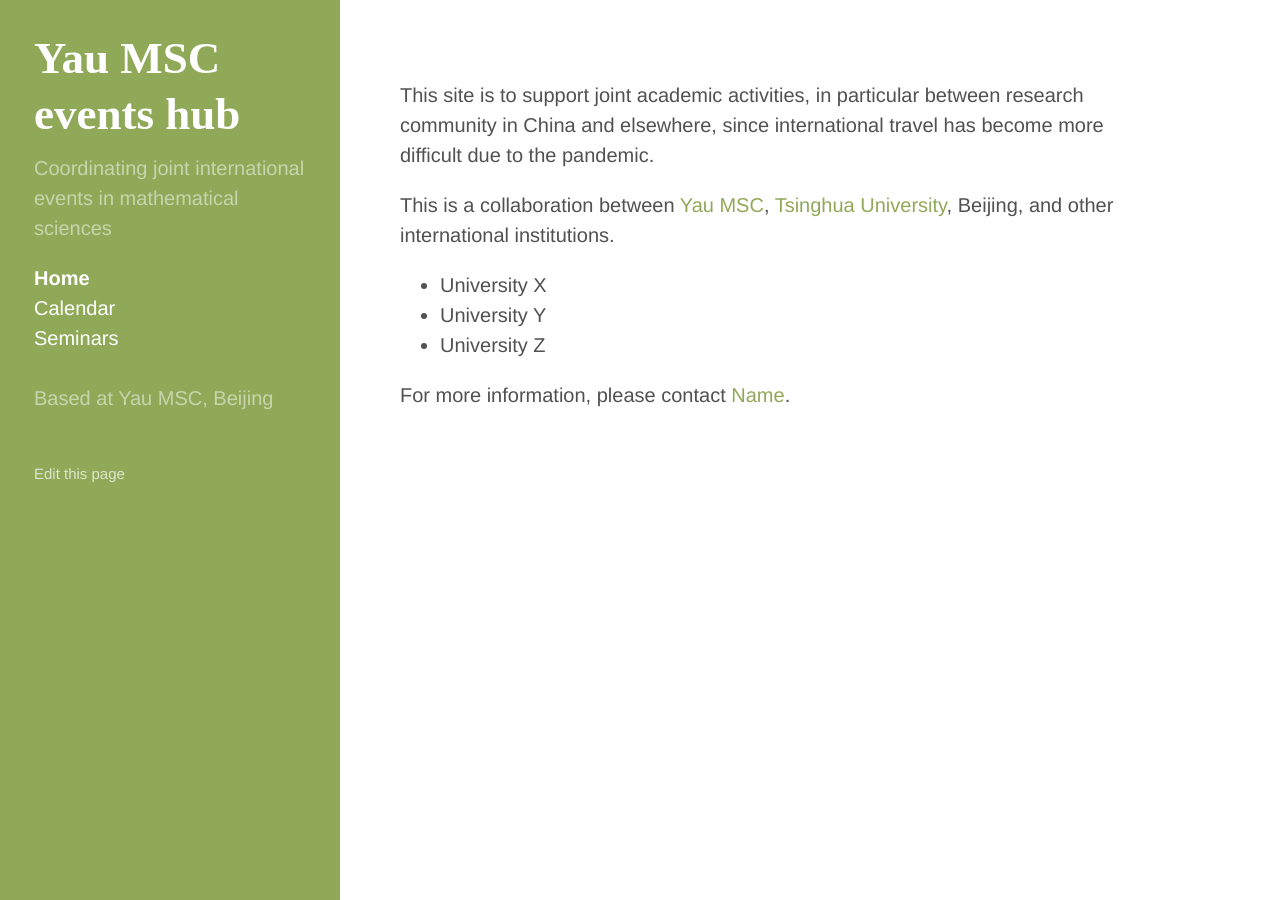
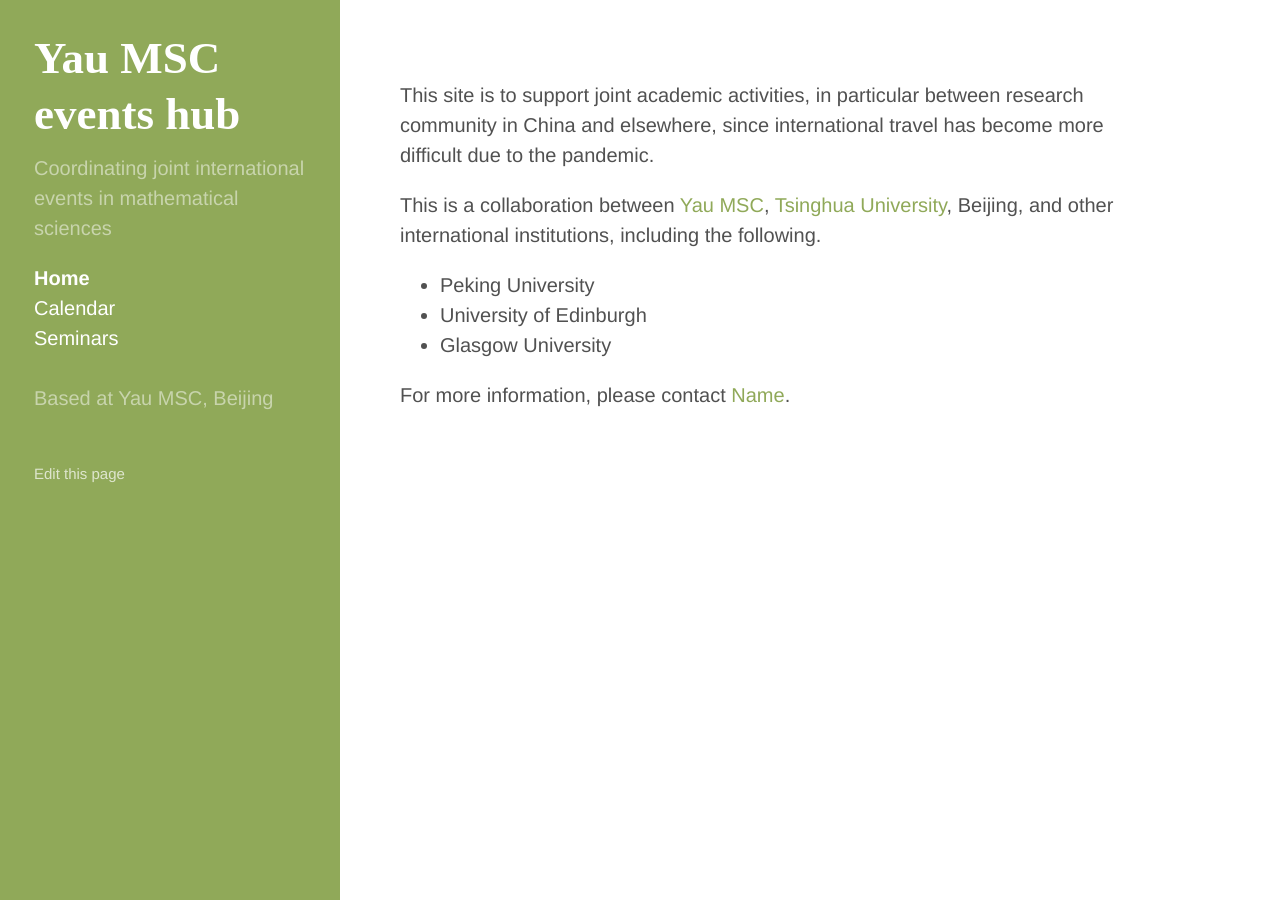
Before and after one commit to yau-msc-events/yau-msc-events.github.io, a Jekyll site: the page built from index.md, in a window 1280 px wide. Built offline with Jekyll 4.4.1, drawn with Linux system fonts in a browser that asks for light colours.

Commit message:
Update index.md

```diff
--- a/index.md
+++ b/index.md
@@ -5,11 +5,10 @@
 
 This site is to support joint academic activities, in particular between research community in China and elsewhere, since international travel has become more difficult due to the pandemic.
 
-This is a collaboration between [Yau MSC](https://ymsc.tsinghua.edu.cn/), [Tsinghua University](http://www.tsinghua.edu.cn/publish/thu2018en/index.html), Beijing, and other international institutions.
+This is a collaboration between [Yau MSC](https://ymsc.tsinghua.edu.cn/), [Tsinghua University](http://www.tsinghua.edu.cn/publish/thu2018en/index.html), Beijing, and other international institutions, including the following.
 
-
-* University X
-* University Y
-* University Z
+* Peking University
+* University of Edinburgh
+* Glasgow University
 
 For more information, please contact [{{ site.contact }}](mailto:{{ site.contactaddr }}).
```
